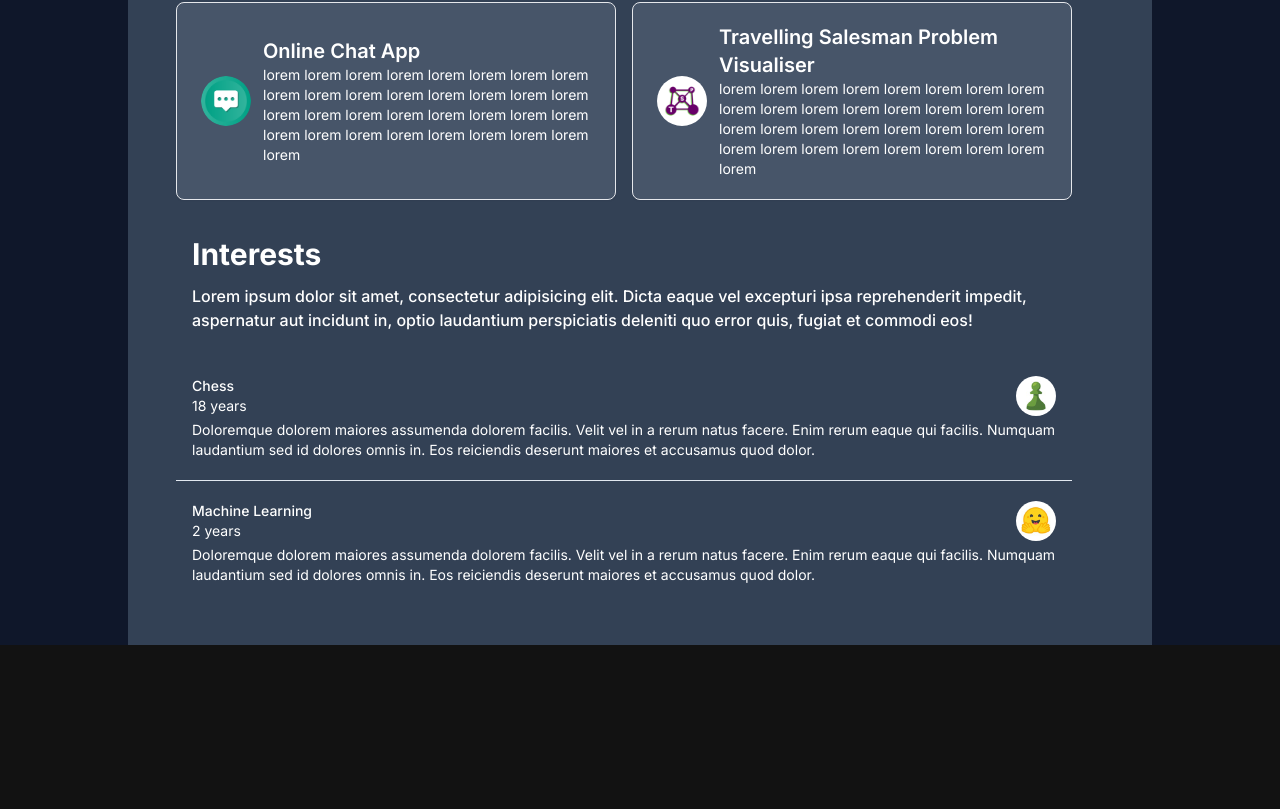
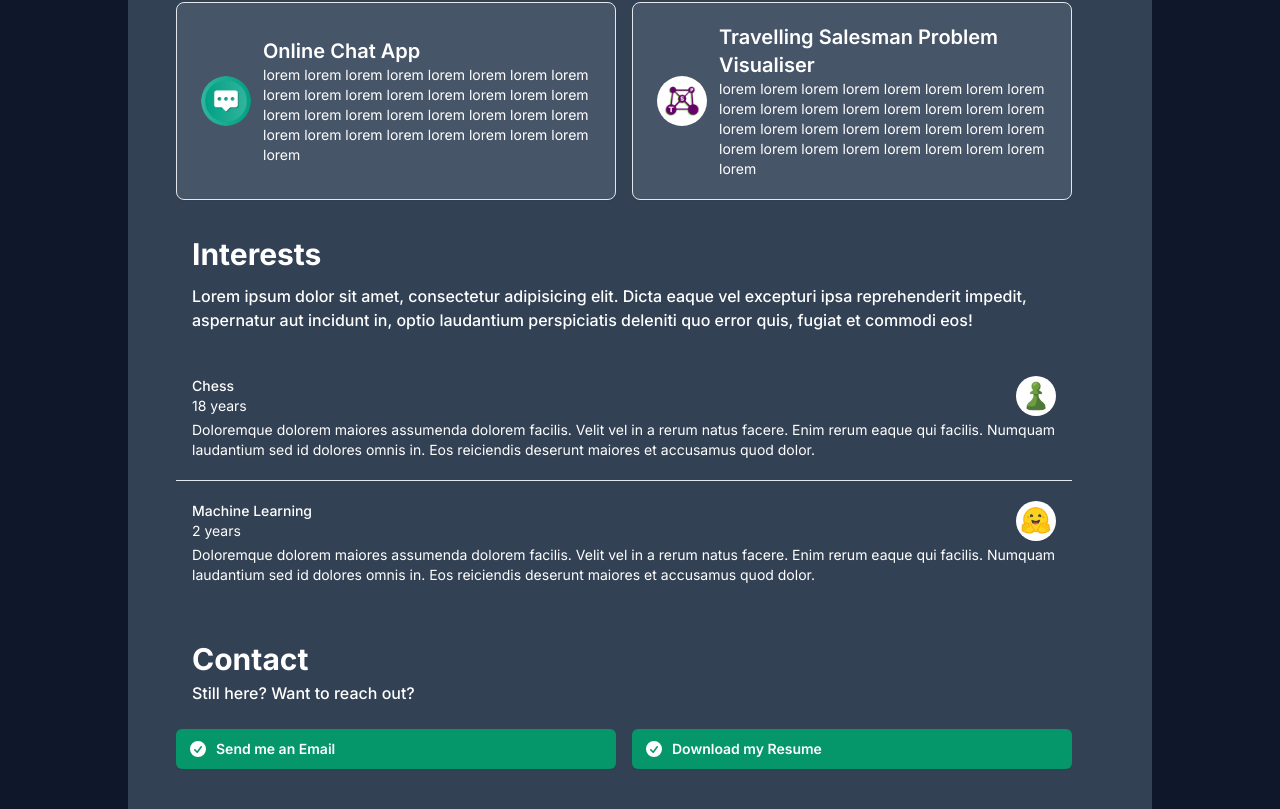
Before and after one commit to Ellipsoul/portfolio-v2, a Next.js app: page / in a window 1280 px wide. Shown: the part 1820-2629 px from the top of the page. Before the commit the page ends 2465 px from the top, so only its background shows below. Built offline with nearby package versions, Linux system fonts and the light colour scheme.

Commit message:
Initialise contact section

```diff
--- /dev/null
+++ b/app/(app)/ContactSection.tsx
@@ -0,0 +1,34 @@
+import { CheckCircleIcon } from "@heroicons/react/20/solid";
+import React, { ReactElement } from "react";
+
+export default function ContactSection(): ReactElement {
+  return (
+    <section className="px-8 lg:px-12 pb-10">
+      {/* Heading */}
+      <div className="mx-auto max-w-4xl text-3xl leading-7 text-shade-800 dark:text-plain font-bold mb-2">Contact</div>
+      <div className="mx-auto max-w-4xl text-shade-800 dark:text-plain font-normal md:font-medium mb-6 text-sm md:text-base">
+        Still here? Want to reach out?
+      </div>
+      <div className="grid grid-cols-1 md:grid-cols-2 gap-4 max-w-4xl">
+        <button
+          type="button"
+          className="inline-flex items-center gap-x-2 rounded-md bg-accent-600 py-2.5 px-3.5 text-sm
+          font-semibold text-white shadow-sm hover:bg-accent-500 focus-visible:outline
+          focus-visible:outline-2 focus-visible:outline-offset-2 focus-visible:outline-accent-600"
+        >
+          <CheckCircleIcon className="-ml-0.5 h-5 w-5" aria-hidden="true" />
+          Send me an Email
+        </button>
+        <button
+          type="button"
+          className="inline-flex items-center gap-x-2 rounded-md bg-accent-600 py-2.5 px-3.5 text-sm
+          font-semibold text-white shadow-sm hover:bg-accent-500 focus-visible:outline
+          focus-visible:outline-2 focus-visible:outline-offset-2 focus-visible:outline-accent-600"
+        >
+          <CheckCircleIcon className="-ml-0.5 h-5 w-5" aria-hidden="true" />
+          Download my Resume
+        </button>
+      </div>
+    </section>
+  );
+}
--- a/app/page.tsx
+++ b/app/page.tsx
@@ -6,6 +6,7 @@ import IntroSection from "./(app)/IntroSection";
 import TimelineSection from "./(app)/TimelineSection";
 import ProjectsSection from "./(app)/ProjectsSection";
 import InterestsSection from "./(app)/InterestsSection";
+import ContactSection from "./(app)/ContactSection";
 
 export default function HomePage(): ReactElement {
   return (
@@ -16,6 +17,7 @@ export default function HomePage(): ReactElement {
         <TimelineSection />
         <ProjectsSection />
         <InterestsSection />
+        <ContactSection />
       </div>
     </div>
   );
```
